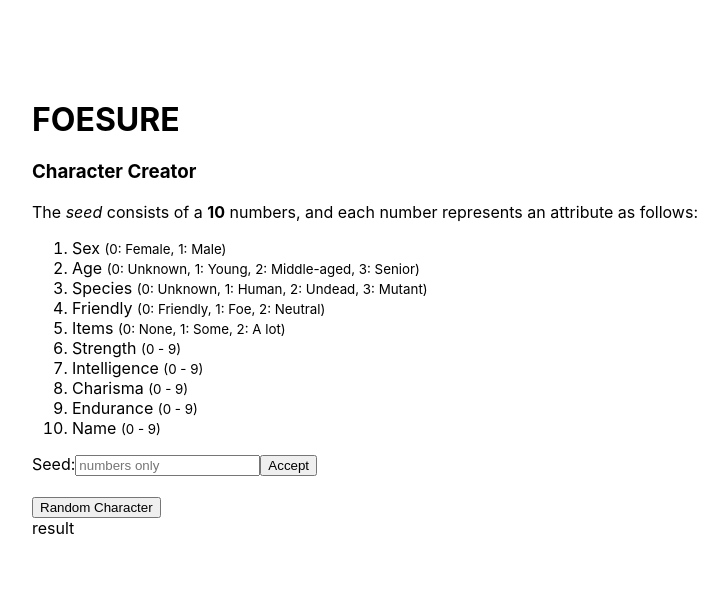
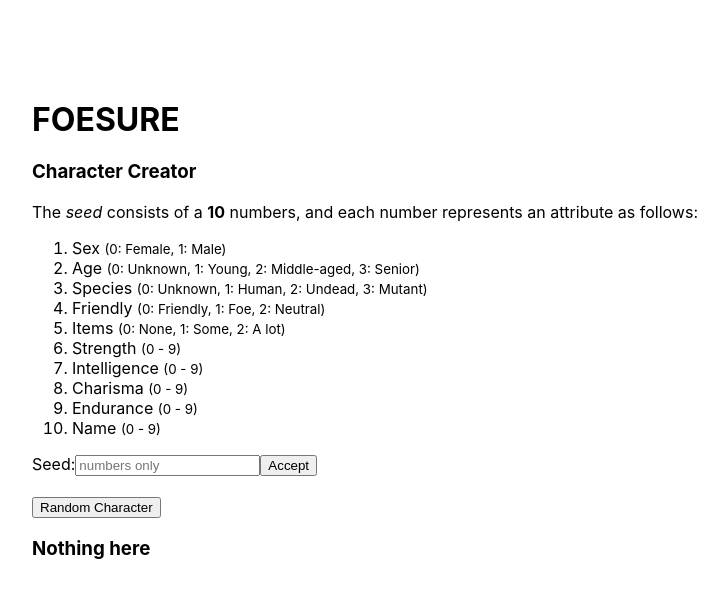
Before and after one commit to cloudymolecule/foe-sure, a React (Create React App) app: page / in a window 1280 px wide. Shown: the top 598 px of the page, without its empty margins (68-796 px from the left). Built offline with nearby package versions, Linux system fonts and the light colour scheme.

Commit message:
Change yet another functional component to a a class component

```diff
--- a/src/components/Result.js
+++ b/src/components/Result.js
@@ -1,12 +1,23 @@
-import React from 'react'
 import '../styles/result.css'
+import React, { Component } from 'react'
 
-function Result() {
-    return (
-        <div>
-            result
-        </div>
-    )
+class Result extends Component {
+
+    renderResult = () => {
+        if (this.props.hello) {
+            return <h3>{this.props.hello}</h3>
+        } else {
+            return <h3>Nothing here</h3>
+        }
+    }
+
+    render() {
+        return (
+            <div>
+                {this.renderResult()}
+            </div>
+        )
+    }
 }
 
 export default Result
--- a/src/containers/Foe.js
+++ b/src/containers/Foe.js
@@ -6,15 +6,24 @@ import Result from '../components/Result'
 
 class Foe extends Component {
 
+    state = {
+        res: ''
+    }
+
     processChar = val => {
+        this.setState({
+            res: val
+        })
         console.log(val)
     }
+
+
 
     render() {
         return (
             <>
                 <Parameters charValues={this.processChar}/>
-                <Result />
+                <Result hello={this.state.res}/>
             </>
         )
     }
```
